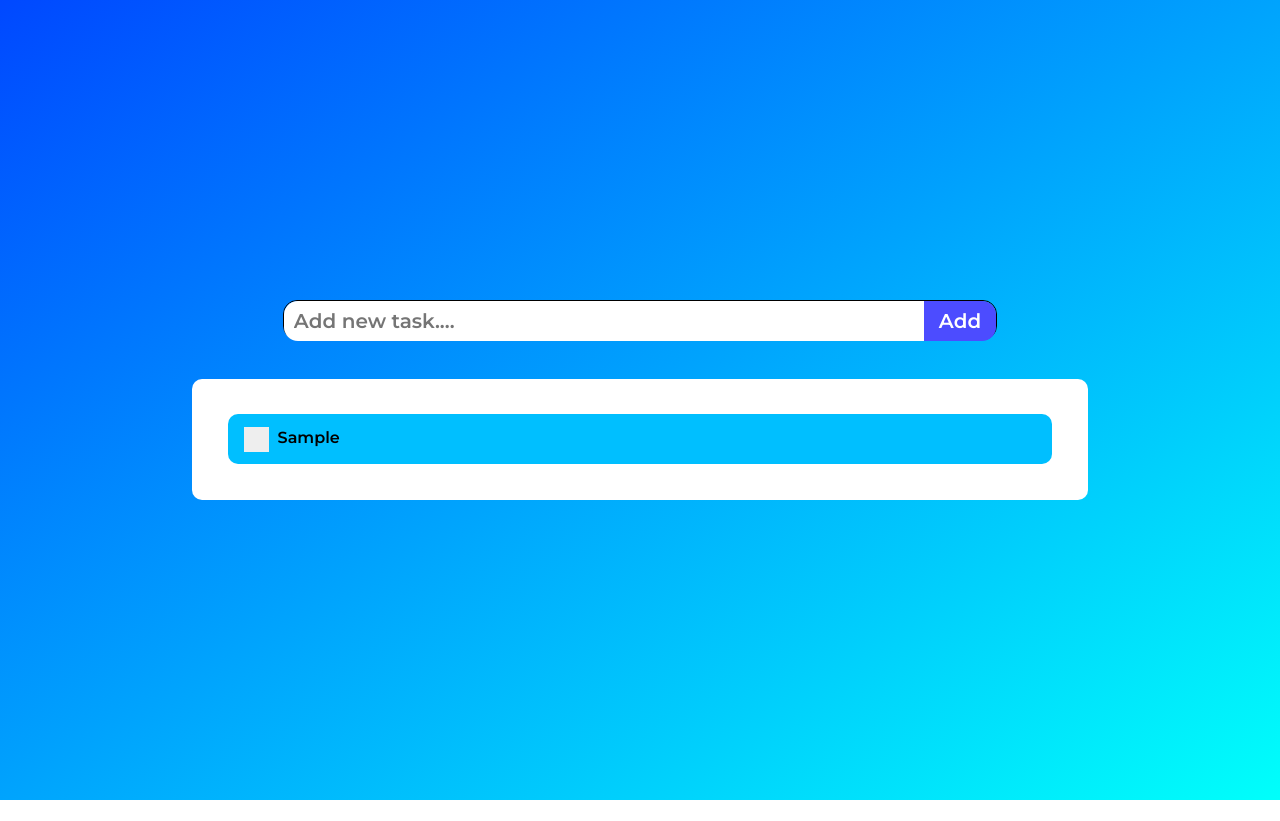
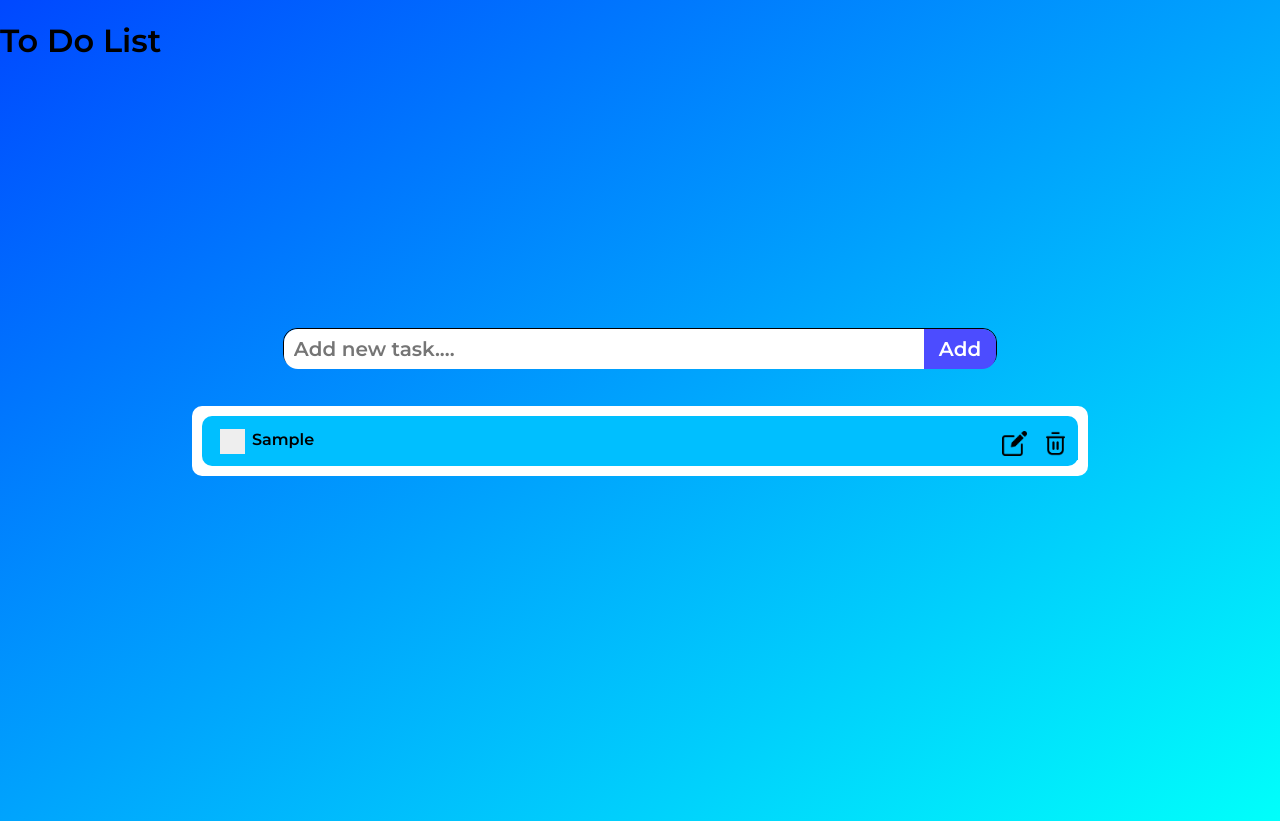
Before and after one commit to adinathyadav2002/toDoList, a plain HTML site: page index.html in a window 1280 px wide. Both pictures are taken after typing "Sample" into the empty fields and a click on the button "Add". Before the commit the page ends 800 px from the top, so only its background shows below. Drawn offline with Linux system fonts and the light colour scheme.

Commit message:
added working delete and edit buttons

```diff
--- a/index.html
+++ b/index.html
@@ -15,13 +15,22 @@
 <link href="https://fonts.googleapis.com/css2?family=Montserrat:ital,wght@0,100..900;1,100..900&display=swap" rel="stylesheet">
 </head>
 <body>
-
+    <h1>To Do List</h1>
     <div class="main-div">
         <div class="input-div">
             <input type="text" placeholder="Add new task...." id="input">
             <button type="button" onclick="addTask()">Add</button>
         </div>
         <div class="list-div">
+            <!-- <label class="task-div">
+                solve the cp problems
+                <input type="checkbox">
+                <span class="checkmark"></span>
+                <div class="buttons-div">
+                    <button type="button">Edit</button>
+                    <button type="button">Delete</button>
+                </div>
+            </label> -->
         </div>
     </div>
     <script src="script.js"></script>
@@ -30,6 +39,5 @@
 
 <!-- change to be made
 1. delete any task from the list using delete button on the right side of list
-2. make customised checkbox buttons
-3. show count of completed and to be completed tasks
+2. show count of completed and to be completed tasks
 -->
--- a/script.js
+++ b/script.js
@@ -1,6 +1,18 @@
 const div = document.getElementsByClassName("list-div")[0];
 const input_task = document.getElementById("input")
 let count = 0;
+
+function deleteDiv(){
+    const parentId = this.parentElement.parentElement;
+    parentId.remove();
+}
+
+function changeTrash(trash_img){
+    // alert("HI")
+    trash_img.style.src = "trash.png"
+}
+
+
 
 function addTask(){
 
@@ -15,15 +27,43 @@ function addTask(){
     const new_lable = document.createElement("label");
     const new_input = document.createElement("input");
     const new_span = document.createElement("span");
+    const new_button1 = document.createElement("button");
+    const new_button2 = document.createElement("button");
+    const new_div = document.createElement("div");
 
     new_lable.setAttribute("class", "task-div")
     new_input.setAttribute("type", "checkbox")
+    new_button1.setAttribute("type", "button")
+    new_button2.setAttribute("type", "button")
     new_span.setAttribute("class", "checkmark")
+    new_div.setAttribute("class", "buttons-div")
 
     new_lable.innerHTML = str;
     new_lable.appendChild(new_input)
     new_lable.appendChild(new_span)
+    new_lable.appendChild(new_div)
+    new_div.appendChild(new_button1)
+    new_div.appendChild(new_button2)
     div.appendChild(new_lable)
+    const note_img = document.createElement("img");
+    new_button1.appendChild(note_img)
+    note_img.setAttribute("src", "note.png")
+    note_img.setAttribute("height", "25px")
+    note_img.setAttribute("width", "25px")
+
+    const trash_img = document.createElement("img");
+    new_button2.appendChild(trash_img)
+    new_button2.addEventListener("click", deleteDiv);
+    new_button2.addEventListener("mouseover", function(){
+        trash_img.src = "trash.png"
+    });
+    new_button2.addEventListener("mouseout", function(){
+        trash_img.src = "trash_black.png"
+    });
+    trash_img.setAttribute("src", "trash_black.png")
+    trash_img.setAttribute("height", "25px")
+    trash_img.setAttribute("width", "25px")
+
     div.style.backgroundColor = "white"
     div.style.borderRadius = "10px"
 
--- a/style.css
+++ b/style.css
@@ -12,10 +12,6 @@ body{
     height: 100vh;
     width: 100vw;
     background-image: linear-gradient(to bottom right, rgb(0, 72, 255), rgb(0, 255, 251));
-    display: flex;
-    justify-content: center;
-    align-items: center;
-
 }
 
 .main-div{
@@ -47,7 +43,7 @@ input[type="text" i] {
     border: none;
 }
 
-button{
+.input-div > button{
     border: none;
     background-color:rgb(76, 76, 255);
     color: white;
@@ -59,12 +55,12 @@ button{
     border-end-end-radius:  14px;
 }
 
-button:hover{
+.input-div > button:hover{
     cursor: pointer;
     background-color: blue;
 }
 
-button:active{
+.input-div > button:active{
     background-color: rgb(29, 115, 255);
 }
 
@@ -73,7 +69,7 @@ button:active{
     margin-top: 3vw;
     min-width: 70vw;
     display: flex;
-    padding: 2vw;
+    /* padding: 2vw; */
     max-height: 70vh;
     display: flex;
     flex-direction: column;
@@ -86,7 +82,7 @@ button:active{
     padding-left: 50px;
     padding-top: 14px;
     margin: 10px;
-    display: block;
+    display: flex;
     -webkit-user-select: none;
     -moz-user-select: none;
     -ms-user-select: none;
@@ -94,6 +90,7 @@ button:active{
     border-radius: 10px;
     position: relative;
     cursor: pointer;
+    justify-content: space-between;
 }
 
 .task-div input{
@@ -103,6 +100,12 @@ button:active{
     cursor: pointer;
     height: 0px;
     width: 0px;
+}
+
+.buttons-div > button{
+    padding-right: 10px;
+    border: none;
+    background-color:  rgb(0, 191, 255);
 }
 
 .checkmark{
```
Also changed, not shown: note.png (added), trash.png (added), trash_black.png (added).
